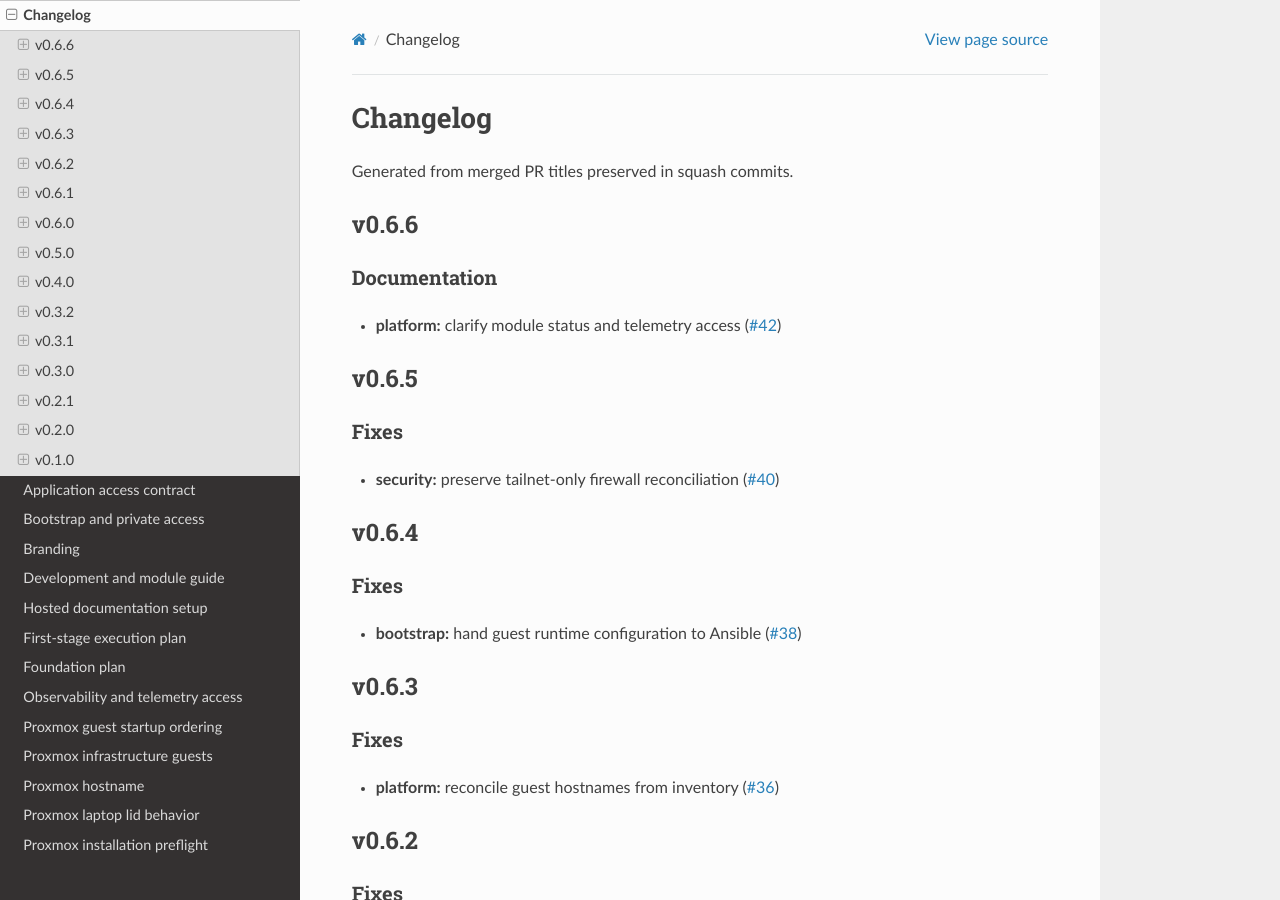
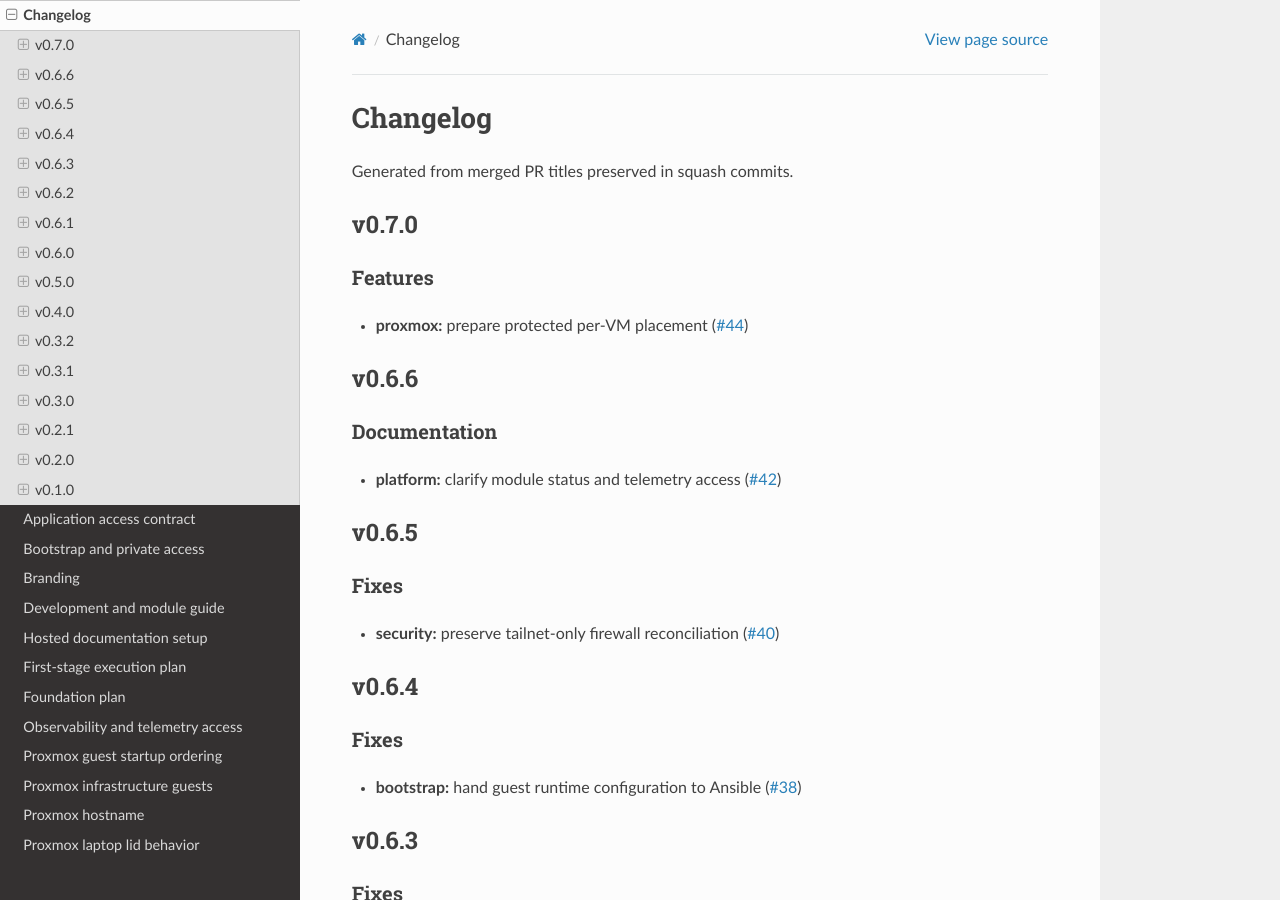
Before and after one commit to CafofoLabs/milkyway, a Sphinx documentation site: the page built from docs/CHANGELOG.md, in a window 1280 px wide and 900 px high. Built offline with Sphinx 7.4.7 and the Read the Docs theme 3.1.0, drawn with Linux system fonts in a browser that asks for light colours; the version number could not be read and is left out.

Commit message:
chore(release): v0.7.0 (#45)

```diff
--- a/docs/CHANGELOG.md
+++ b/docs/CHANGELOG.md
@@ -2,6 +2,10 @@
 
 Generated from merged PR titles preserved in squash commits.
 
+## v0.7.0
+
+### Features
+- **proxmox:** prepare protected per-VM placement ([#44](https://github.com/CafofoLabs/milkyway/pull/44))
 ## v0.6.6
 
 ### Documentation
```
Also changed, not shown: 1 other file.
